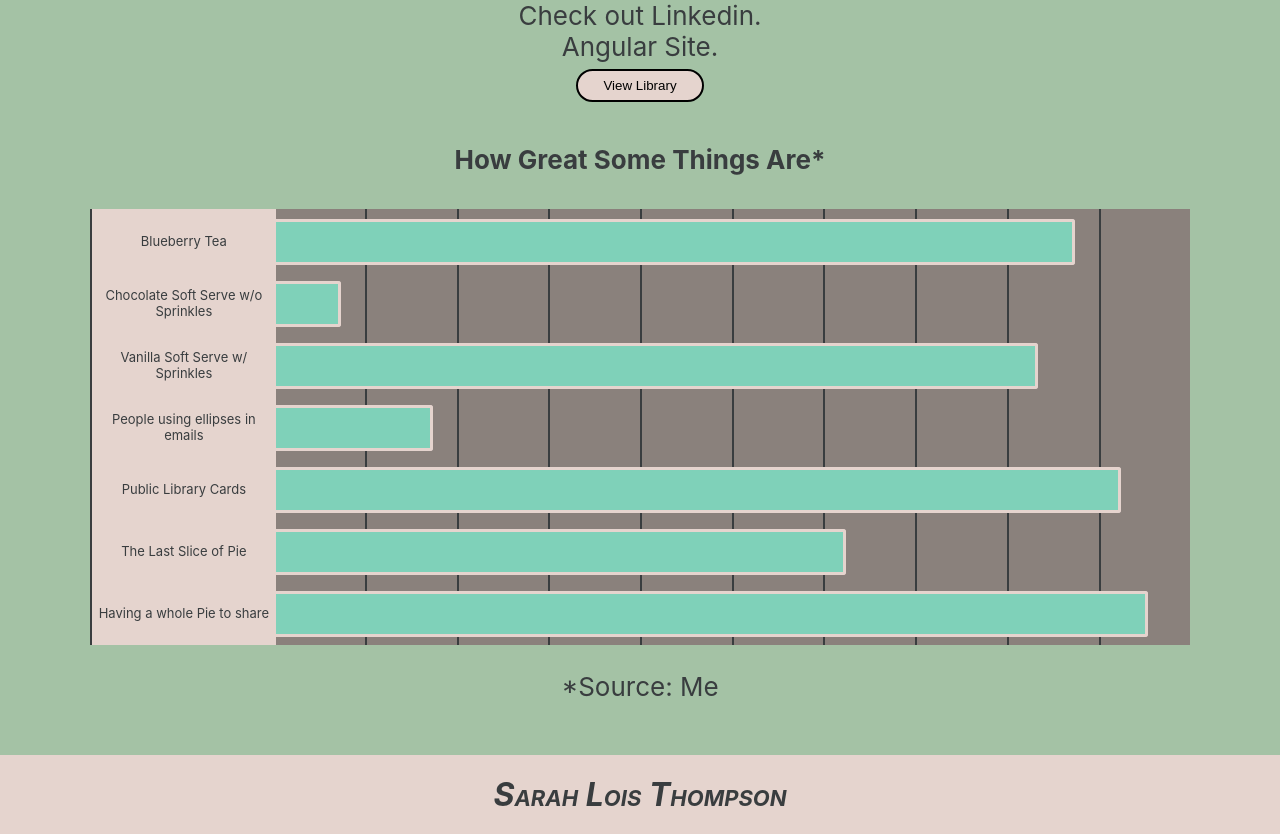
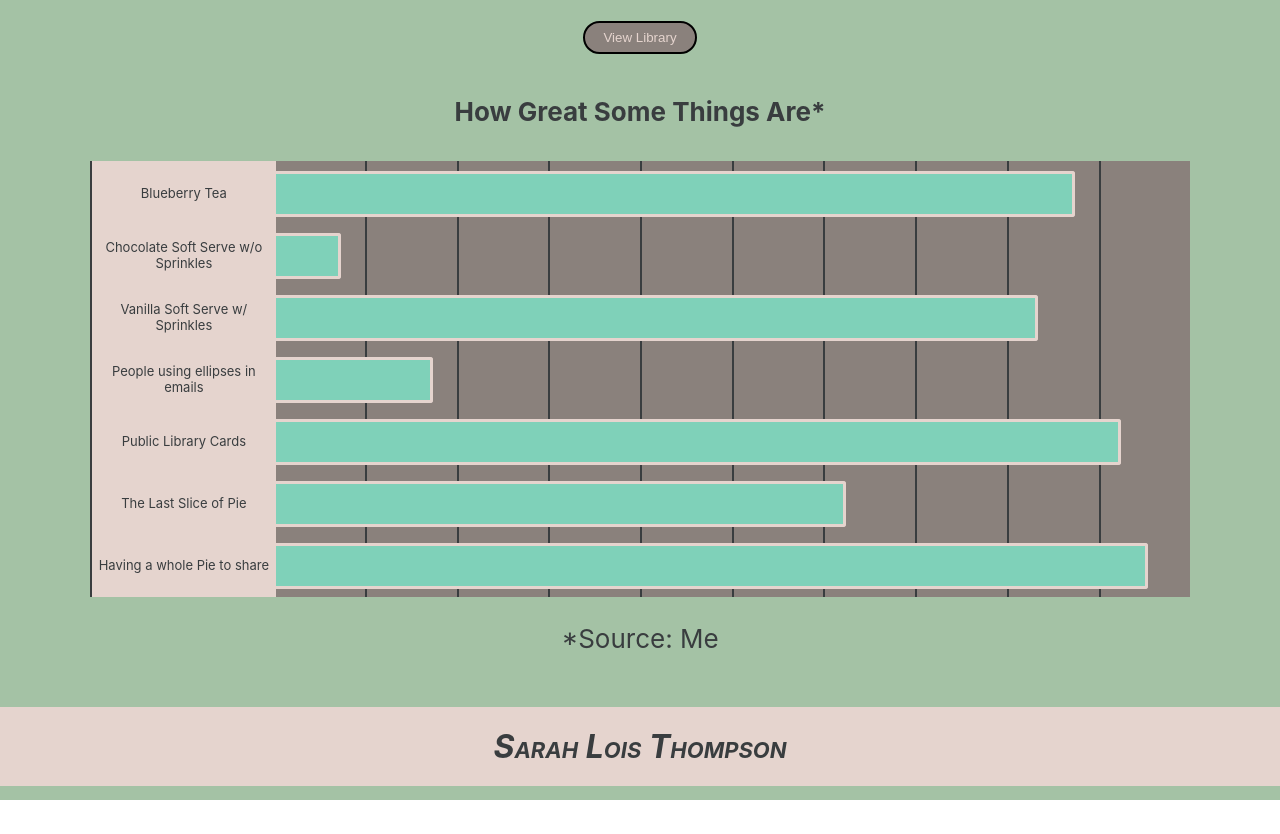
Before and after one commit to salothom/react-site, a React (Create React App) app: page / in a window 1280 px wide. In both pictures the pointer is over the button "View Library". After the commit the page ends 800 px from the top, so only its background shows below. Built offline with nearby package versions, Linux system fonts and the light colour scheme.

Commit message:
Thompson

```diff
--- a/src/App.css
+++ b/src/App.css
@@ -134,7 +134,7 @@ float: left;
     z-index: 15;
     background: #7FD1B9;
     margin: auto;
-    max-height: 50%;
+    max-height: 60%;
     position: fixed;
     top: 0; left: 0; bottom: 0; right: 0;
     width: 50%;
@@ -289,8 +289,8 @@ float: left;
 }
 
 .mainButton:hover,.mainButton:focus{
-  padding: 7px 25px 7px 25px;
-}
+background: #8A817C;
+color:  #E5D4CE}
 
 .row:after {
   content: "";
--- a/src/App.js
+++ b/src/App.js
@@ -13,7 +13,7 @@ function App() {
     <div className="App">
       <header className="App-header">
         {/* <img src={logo} className="App-logo" alt="logo" /> */}
-        <a className="App-link"
+        {/* <a className="App-link"
           href="https://www.linkedin.com/in/sarahthompson3/"
           // target="_blank"
           rel="noopener noreferrer" >
@@ -24,7 +24,7 @@ function App() {
           // target="_blank"
           rel="noopener noreferrer" >
           Angular Site.
-        </a>
+        </a> */}
         <MainHome />
 
 
```
